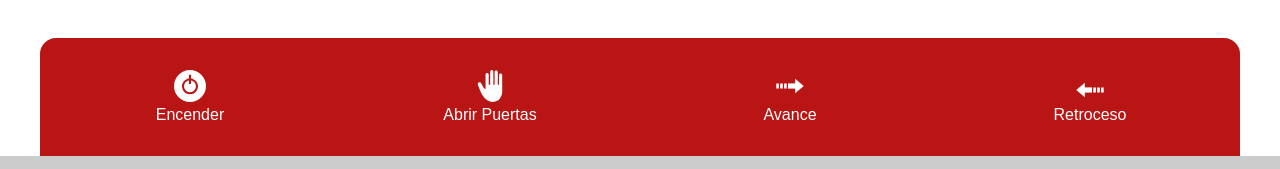
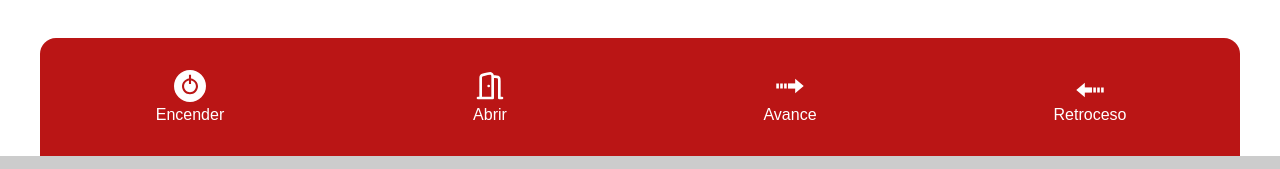
Before and after one commit to DevGurus1G/R1-siemensplc, a plain HTML site: page index.html in a window 1280 px wide. Shown: the part 594-763 px from the top of the page. Drawn offline with Linux system fonts and the light colour scheme.

Commit message:
Ultimo cambio abrir puertas

```diff
--- a/index.html
+++ b/index.html
@@ -88,40 +88,22 @@
           <button type="button" id="abrirPuertas">
             <div class="icon">
               <svg
+                width="800px"
                 height="800px"
-                width="800px"
-                version="1.1"
-                id="_x32_"
+                viewBox="0 0 24 24"
+                fill="none"
                 xmlns="http://www.w3.org/2000/svg"
-                xmlns:xlink="http://www.w3.org/1999/xlink"
-                viewBox="0 0 512 512"
-                xml:space="preserve"
               >
-                <style type="text/css">
-                  .st0 {
-                    fill: #000000;
-                  }
-                </style>
-                <g>
-                  <path
-                    class="st0"
-                    d="M426.16,54.694c-13.842,0-25.068,11.225-25.068,25.068v157.246h-20.768V31.148
-		c0-13.843-11.226-25.068-25.068-25.068c-13.843,0-25.068,11.225-25.068,25.068v205.859h-20.759V25.068
-		C309.428,11.225,298.202,0,284.36,0c-13.843,0-25.068,11.225-25.068,25.068v211.94h-23.795V73.691
-		c0-13.843-11.226-25.068-25.068-25.068c-13.843,0-25.068,11.225-25.068,25.068v188.384v33.427c0.107,0.943-0.819,3.863-2.6,5.67
-		c-0.845,0.926-1.771,1.576-2.572,1.95c-0.828,0.365-1.487,0.534-2.412,0.543c-0.829-0.009-1.924-0.134-3.677-0.828
-		c-2.59-1.042-6.738-3.552-11.911-9.259c-5.154-5.679-11.189-14.492-17.297-27.186c-14.208-29.43-23.848-45.08-31.317-54.739
-		c-3.784-4.834-7.024-8.243-10.798-11.118c-1.896-1.433-3.962-2.724-6.41-3.801c-2.43-1.068-5.288-1.914-8.43-2.172
-		c-7.754-0.65-15.293,2.288-20.564,8.03c-5.261,5.733-7.549,13.496-6.24,21.168c0.382,2.137,1.904,9.882,9.222,30.784
-		c7.317,20.875,20.466,54.836,44.207,108.783c18.392,41.697,46.299,78.008,78.729,104.625c16.238,13.3,33.65,24.169,51.846,31.861
-		c18.178,7.672,37.21,12.178,56.448,12.186c26.973,0.044,50.866-6.908,70.46-18.267c14.715-8.502,27.026-19.344,37.13-31.166
-		c15.151-17.768,25.451-37.692,32.154-56.688c6.676-19.086,9.854-37.086,9.898-52.647c0-2.458,0-4.451,0-6.08
-		c0-4.416,0-6.063,0-6.08V79.762C451.228,65.919,440.003,54.694,426.16,54.694z"
-                  />
-                </g>
+                <path
+                  d="M3 21.0001L14 21V5.98924C14 4.6252 14 3.94318 13.7187 3.47045C13.472 3.05596 13.0838 2.74457 12.6257 2.59368C12.1032 2.42159 11.4374 2.56954 10.1058 2.86544L7.50582 3.44322C6.6117 3.64191 6.16464 3.74126 5.83093 3.98167C5.53658 4.19373 5.30545 4.48186 5.1623 4.8152C5 5.19312 5 5.65108 5 6.56702V21.0001M13.994 5.00007H15.8C16.9201 5.00007 17.4802 5.00007 17.908 5.21805C18.2843 5.4098 18.5903 5.71576 18.782 6.09209C19 6.51991 19 7.07996 19 8.20007V21.0001H21M11 12.0001H11.01"
+                  stroke="#000000"
+                  stroke-width="2"
+                  stroke-linecap="round"
+                  stroke-linejoin="round"
+                />
               </svg>
             </div>
-            <span>Abrir Puertas</span>
+            <span>Abrir</span>
           </button>
           <button type="button" id="avance">
             <div class="icon">
```
